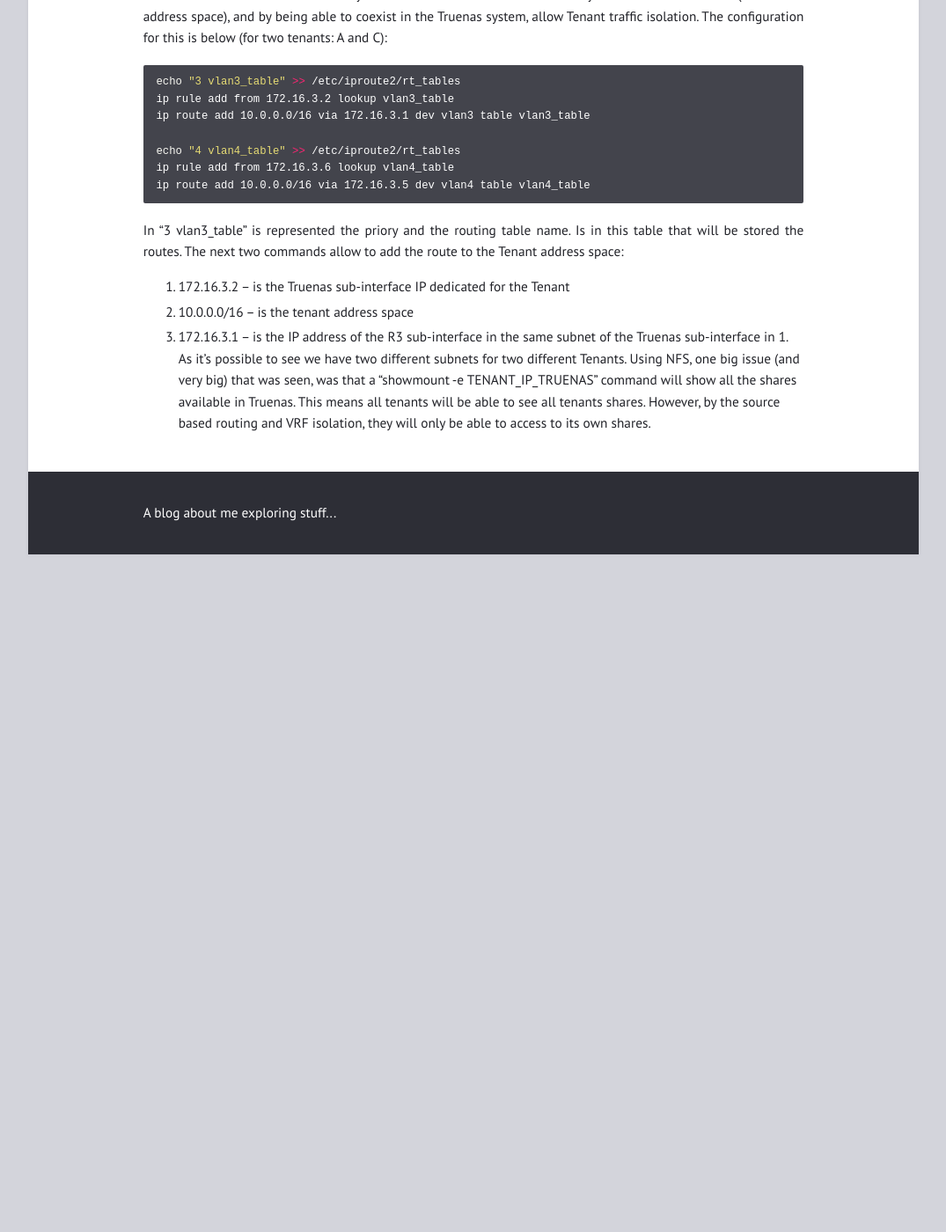
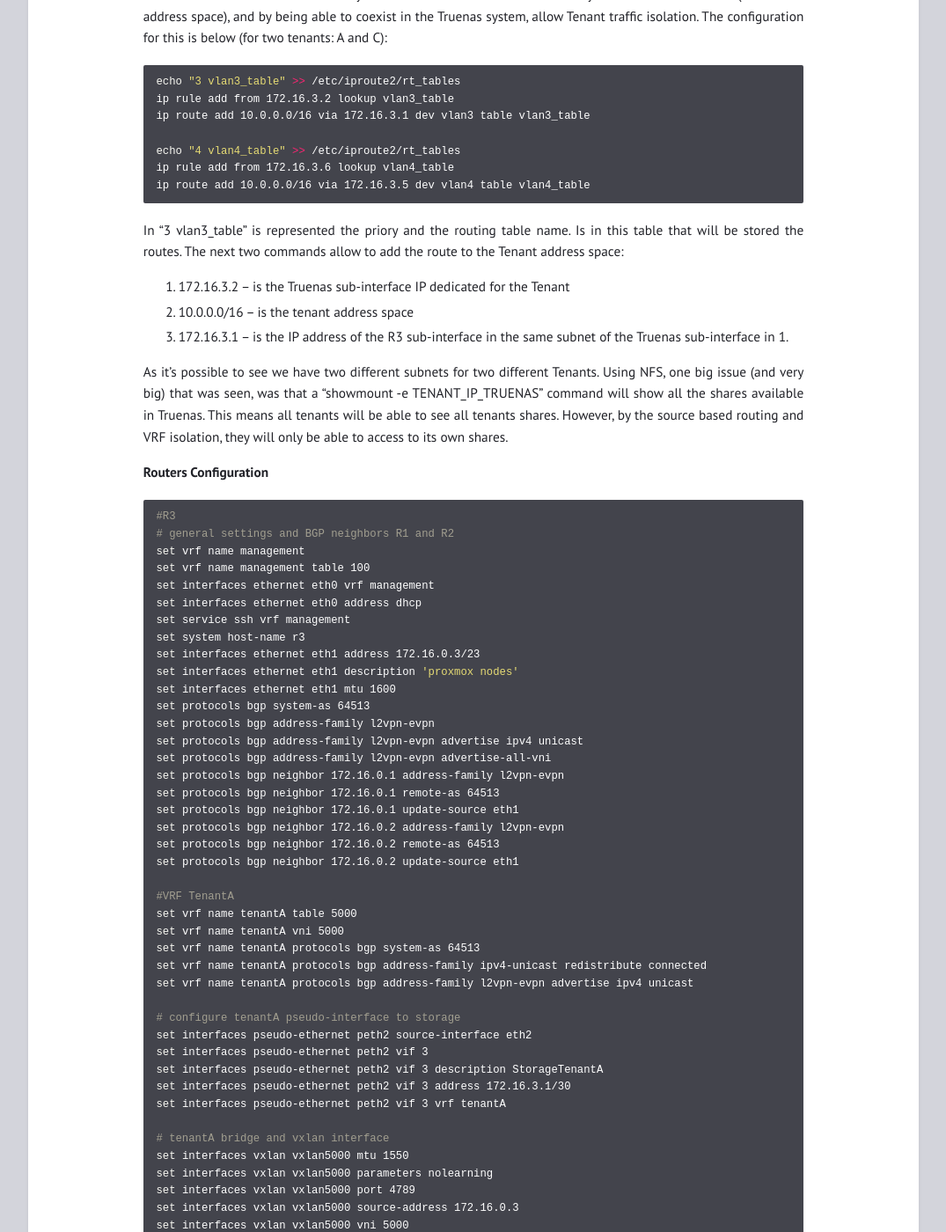
Before and after one commit to lptekdev/homelab, a Jekyll site: the page built from _posts/2025-01-02-proxmox_storage.md, in a window 1280 px wide and 1400 px high, scrolled down 1266 px. Shown: the whole window at 88% size, without its empty margins (102-1177 px from the left). Built offline with Jekyll 4.4.1, drawn with Linux system fonts in a browser that asks for light colours; before the commit the page ends 1896 px from its top, so only the background shows below that; some of the changed text lies outside the part shown.

Commit message:
adding proxmox-storage commands

````diff
--- a/_posts/2025-01-02-proxmox_storage.md
+++ b/_posts/2025-01-02-proxmox_storage.md
@@ -40,5 +40,72 @@ The next two commands allow to add the route to the Tenant address space:
 1. 172.16.3.2 – is the Truenas sub-interface IP dedicated for the Tenant
 2. 10.0.0.0/16 – is the tenant address space
 3. 172.16.3.1 – is the IP address of the R3 sub-interface in the same subnet of the Truenas sub-interface in 1.
+
 As it’s possible to see we have two different subnets for two different Tenants.
 Using NFS, one big issue (and very big) that was seen, was that a "showmount -e TENANT_IP_TRUENAS" command will show all the shares available in Truenas. This means all tenants will be able to see all tenants shares. However, by the source based routing and VRF isolation, they will only be able to access to its own shares.
+
+
+**Routers Configuration**
+```bash
+#R3
+# general settings and BGP neighbors R1 and R2
+set vrf name management
+set vrf name management table 100
+set interfaces ethernet eth0 vrf management
+set interfaces ethernet eth0 address dhcp
+set service ssh vrf management
+set system host-name r3
+set interfaces ethernet eth1 address 172.16.0.3/23
+set interfaces ethernet eth1 description 'proxmox nodes'
+set interfaces ethernet eth1 mtu 1600
+set protocols bgp system-as 64513
+set protocols bgp address-family l2vpn-evpn
+set protocols bgp address-family l2vpn-evpn advertise ipv4 unicast
+set protocols bgp address-family l2vpn-evpn advertise-all-vni
+set protocols bgp neighbor 172.16.0.1 address-family l2vpn-evpn
+set protocols bgp neighbor 172.16.0.1 remote-as 64513
+set protocols bgp neighbor 172.16.0.1 update-source eth1
+set protocols bgp neighbor 172.16.0.2 address-family l2vpn-evpn
+set protocols bgp neighbor 172.16.0.2 remote-as 64513
+set protocols bgp neighbor 172.16.0.2 update-source eth1
+
+#VRF TenantA
+set vrf name tenantA table 5000
+set vrf name tenantA vni 5000
+set vrf name tenantA protocols bgp system-as 64513
+set vrf name tenantA protocols bgp address-family ipv4-unicast redistribute connected
+set vrf name tenantA protocols bgp address-family l2vpn-evpn advertise ipv4 unicast
+
+# configure tenantA pseudo-interface to storage
+set interfaces pseudo-ethernet peth2 source-interface eth2
+set interfaces pseudo-ethernet peth2 vif 3
+set interfaces pseudo-ethernet peth2 vif 3 description StorageTenantA
+set interfaces pseudo-ethernet peth2 vif 3 address 172.16.3.1/30
+set interfaces pseudo-ethernet peth2 vif 3 vrf tenantA
+
+# tenantA bridge and vxlan interface
+set interfaces vxlan vxlan5000 mtu 1550
+set interfaces vxlan vxlan5000 parameters nolearning
+set interfaces vxlan vxlan5000 port 4789
+set interfaces vxlan vxlan5000 source-address 172.16.0.3
+set interfaces vxlan vxlan5000 vni 5000
+
+set interfaces bridge br5000 description tenantA
+set interfaces bridge br5000 member interface vxlan5000
+set interfaces bridge br5000 vrf tenantA
+
+
+# R1 configuration, configure R3 as neighbor setting also the RD for tenant A
+set protocols bgp neighbor 172.16.0.3 remote-as 64513
+set protocols bgp neighbor 172.16.0.3 address-family l2vpn-evpn
+set vrf name tenantA protocols bgp parameters router-id 172.16.0.1
+set vrf name tenantA protocols bgp address-family l2vpn-evpn rd '64513:5000'
+set vrf name tenantA protocols bgp address-family l2vpn-evpn route-target import '64513:5005'
+
+# R2 configuration, configure R3 as neighbor setting also the RD
+set protocols bgp neighbor 172.16.0.3 remote-as 64513
+set protocols bgp neighbor 172.16.0.3 address-family l2vpn-evpn
+set vrf name tenantA protocols bgp parameters router-id 172.16.0.1
+set vrf name tenantA protocols bgp address-family l2vpn-evpn rd '64513:5000'
+
+```
````
Also changed, not shown: other parts of _posts/2025-01-02-proxmox_storage.md (+1 -1 lines).
